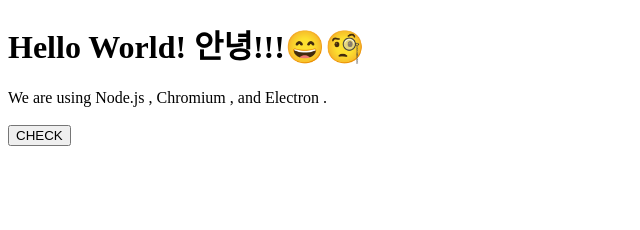
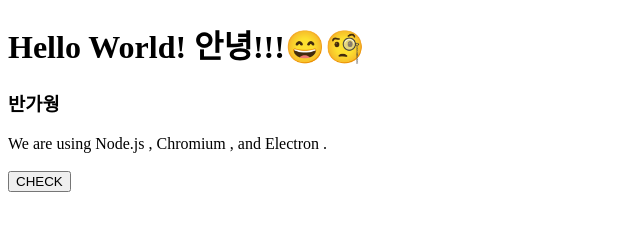
Before and after one commit to i33W/build-test, an Electron app: page index.html in a window 800 px wide. Shown: the whole page, without its empty margins (0-640 px from the left). Drawn offline with Linux system fonts and the light colour scheme.

Commit message:
반가웡 메세지 추가

```diff
--- a/index.html
+++ b/index.html
@@ -12,6 +12,7 @@
 
 <body>
   <h1>Hello World! 안녕!!!😄🧐</h1>
+  <h3>반가웡</h3>
   We are using Node.js <span id="node-version"></span>,
   Chromium <span id="chrome-version"></span>,
   and Electron <span id="electron-version"></span>.
```
